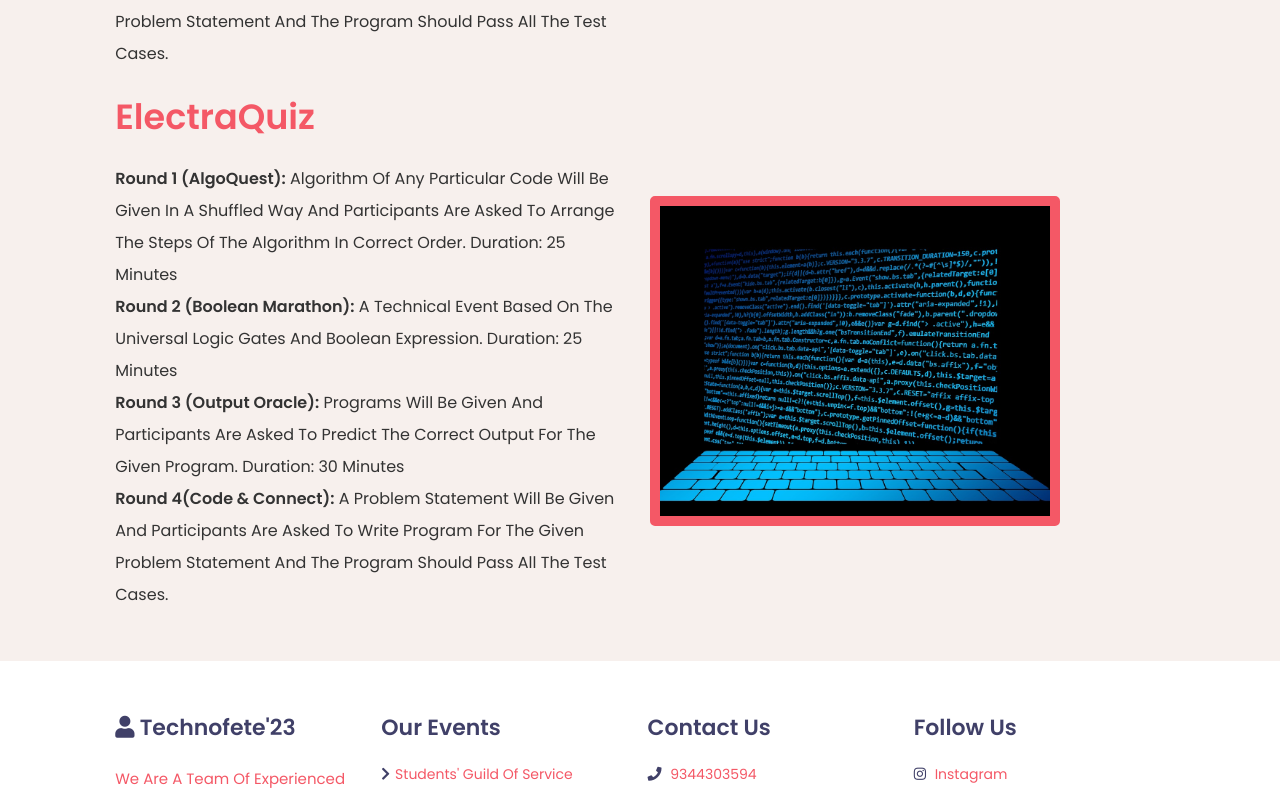
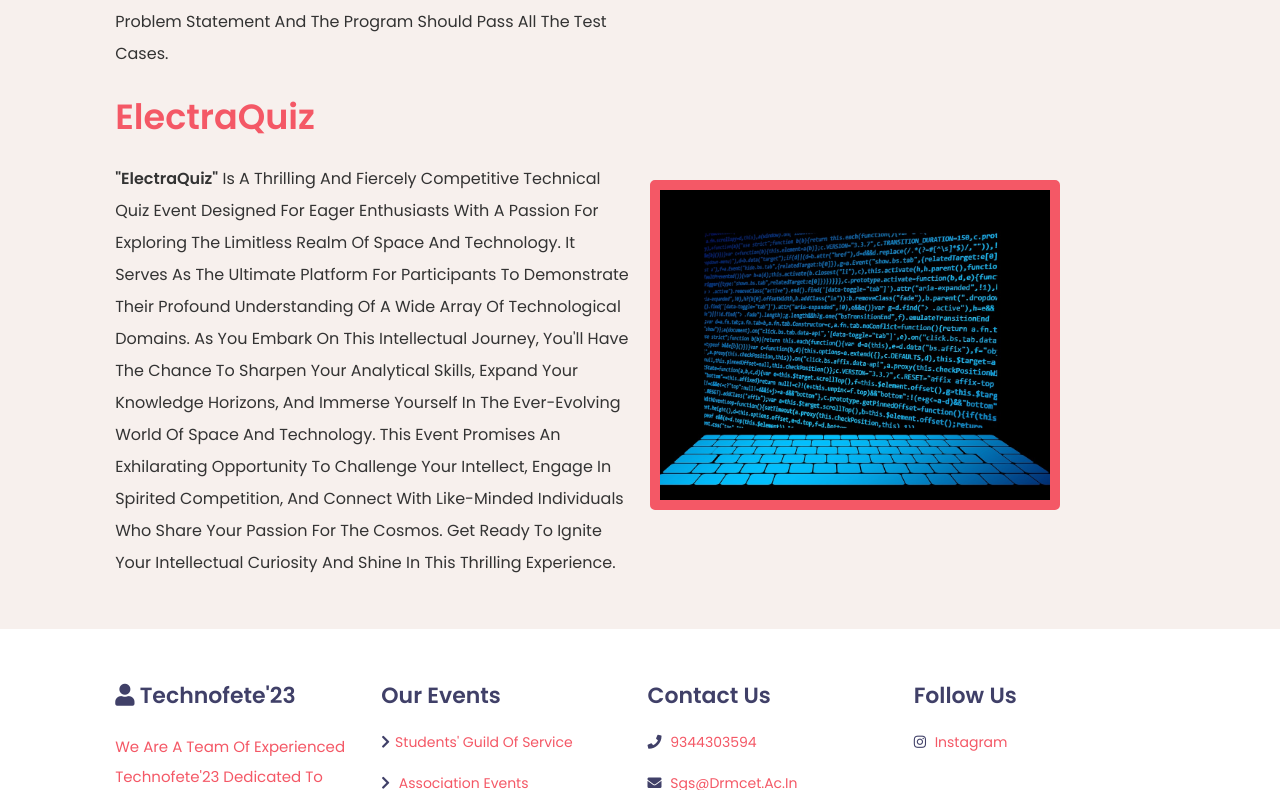
Before and after one commit to Faiz-fs/technofete, a Flask app: page /association in a window 1280 px wide. Shown: the part 5710-6500 px from the top of the page. Run offline with Flask 3, Linux system fonts and the light colour scheme.

Commit message:
Update association.html

```diff
--- a/technofete/templates/association.html
+++ b/technofete/templates/association.html
@@ -274,22 +274,7 @@
     <div class="row">
         <div class="content" data-aos="fade-up" data-aos-delay="150">
             <h3>ElectraQuiz</h3>
-            <p><b>Round 1 (AlgoQuest):</b>
-                Algorithm of any particular code will be given in a shuffled way and
-                participants are asked to arrange the steps of the algorithm in correct order.
-                Duration: 25 minutes<br>
-                <b>Round 2 (Boolean Marathon):</b>
-                A technical event based on the universal logic gates and boolean
-                expression.
-                Duration: 25 minutes<br>
-                <b>Round 3 (Output Oracle):</b>
-                Programs will be given and participants are asked to predict the correct
-                output for the given program.
-                Duration: 30 minutes<br>
-                <b>Round 4(Code & Connect):</b>
-                A problem statement will be given and participants are asked to write
-                program for the given problem statement and the program should pass all the test
-                cases.
+            <p><b>"ElectraQuiz"</b> is a thrilling and fiercely competitive technical quiz event designed for eager enthusiasts with a passion for exploring the limitless realm of space and technology. It serves as the ultimate platform for participants to demonstrate their profound understanding of a wide array of technological domains. As you embark on this intellectual journey, you'll have the chance to sharpen your analytical skills, expand your knowledge horizons, and immerse yourself in the ever-evolving world of space and technology. This event promises an exhilarating opportunity to challenge your intellect, engage in spirited competition, and connect with like-minded individuals who share your passion for the cosmos. Get ready to ignite your intellectual curiosity and shine in this thrilling experience.
             </p>
         </div>
         <div class="image" data-aos="fade-down" data-aos-delay="300">
```
